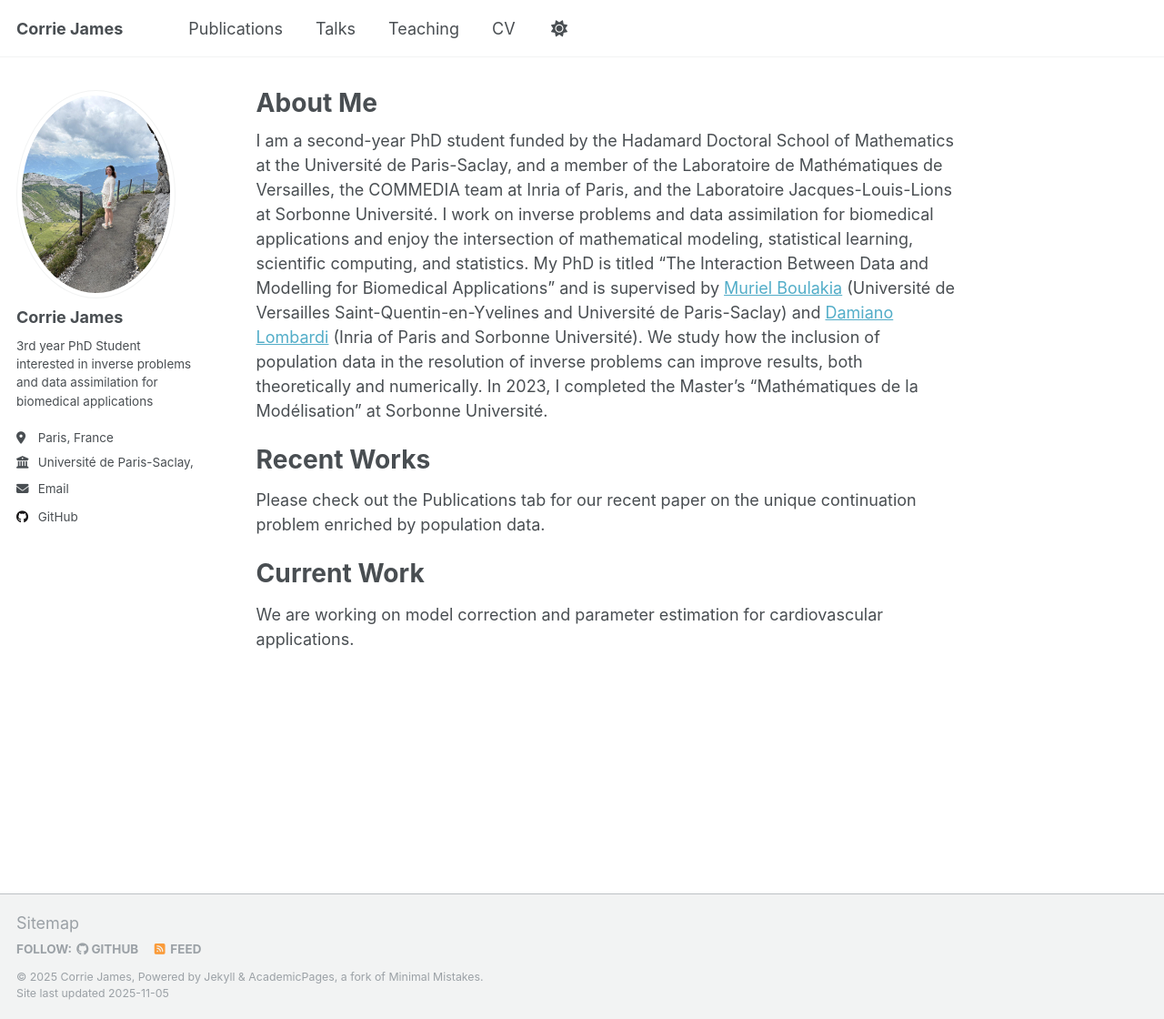
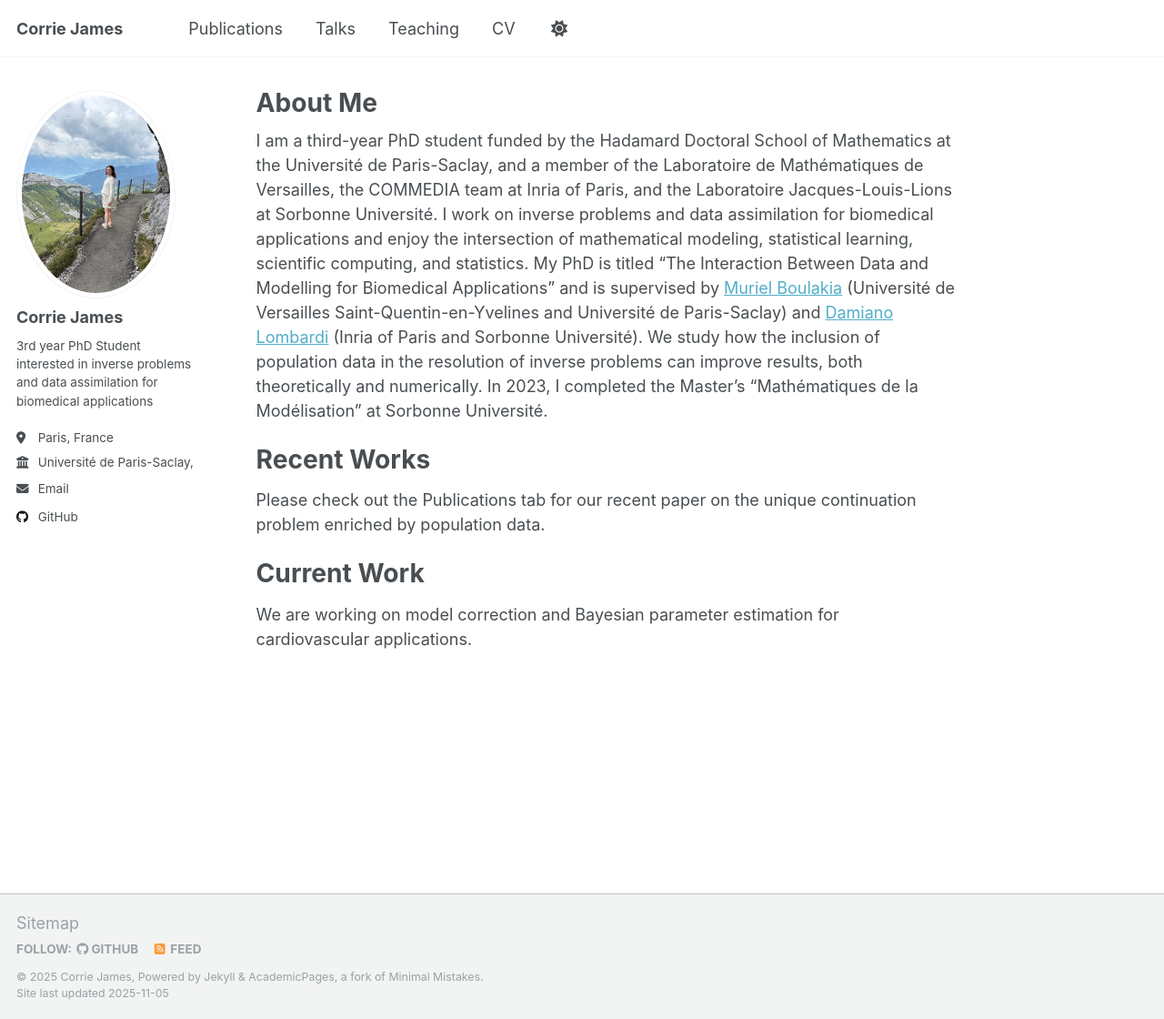
Before and after one commit to corriejames/corriejames.github.io, a Jekyll site: the page built from _pages/about.md, in a window 1280 px wide and 1120 px high. Shown: the whole window at 91% size. Built offline with Jekyll 4.4.1, drawn with Linux system fonts in a browser that asks for light colours.

Commit message:
Update about.md

```diff
--- a/_pages/about.md
+++ b/_pages/about.md
@@ -7,7 +7,7 @@ redirect_from:
   - /about.html
 ---
 
-I am a second-year PhD student funded by the Hadamard Doctoral School of Mathematics at the Université de Paris-Saclay, and a member of the Laboratoire de Mathématiques de Versailles, the COMMEDIA team at Inria of Paris, and the Laboratoire Jacques-Louis-Lions at Sorbonne Université. I work on inverse problems and data assimilation for biomedical applications and enjoy the intersection of mathematical modeling, statistical learning, scientific computing, and statistics. My PhD is titled "The Interaction Between Data and Modelling for Biomedical Applications" and is supervised by [Muriel Boulakia](https://boulakia.perso.math.cnrs.fr) (Université de Versailles Saint-Quentin-en-Yvelines and Université de Paris-Saclay) and [Damiano Lombardi](https://team.inria.fr/commedia/lombardi/) (Inria of Paris and Sorbonne Université). We study how the inclusion of population data in the resolution of inverse problems can improve results, both theoretically and numerically. In 2023, I completed the Master's "Mathématiques de la Modélisation" at Sorbonne Université.
+I am a third-year PhD student funded by the Hadamard Doctoral School of Mathematics at the Université de Paris-Saclay, and a member of the Laboratoire de Mathématiques de Versailles, the COMMEDIA team at Inria of Paris, and the Laboratoire Jacques-Louis-Lions at Sorbonne Université. I work on inverse problems and data assimilation for biomedical applications and enjoy the intersection of mathematical modeling, statistical learning, scientific computing, and statistics. My PhD is titled "The Interaction Between Data and Modelling for Biomedical Applications" and is supervised by [Muriel Boulakia](https://boulakia.perso.math.cnrs.fr) (Université de Versailles Saint-Quentin-en-Yvelines and Université de Paris-Saclay) and [Damiano Lombardi](https://team.inria.fr/commedia/lombardi/) (Inria of Paris and Sorbonne Université). We study how the inclusion of population data in the resolution of inverse problems can improve results, both theoretically and numerically. In 2023, I completed the Master's "Mathématiques de la Modélisation" at Sorbonne Université.
 
 Recent Works
 ======
@@ -15,4 +15,4 @@ Please check out the Publications tab for our recent paper on the unique continu
 
 Current Work
 ======
-We are working on model correction and parameter estimation for cardiovascular applications.
+We are working on model correction and Bayesian parameter estimation for cardiovascular applications.
```
